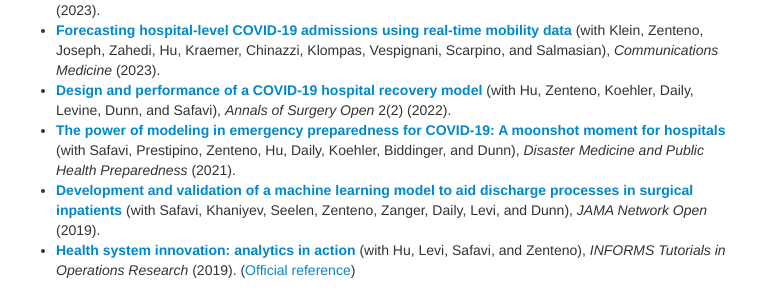
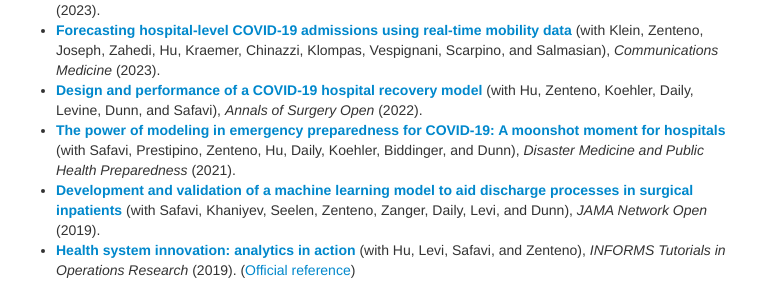
Before and after one commit to martincopenhaver/martincopenhaver.github.io, a Jekyll site: the page built from research.md, in a window 1280 px wide and 900 px high, scrolled down 554 px. Shown: the part 158-449 px from the top of the window, without its empty margins (259-1019 px from the left). Built offline with Jekyll 4.4.1, drawn with Linux system fonts in a browser that asks for light colours.

Commit message:
Update research.md

```diff
--- a/research.md
+++ b/research.md
@@ -23,7 +23,7 @@ If you have any difficulty obtaining a copy of a paper of mine, please <a href="
 * [**Evaluation and implementation of a Just-In-Time bed-assignment strategy to reduce wait times for surgical inpatients**](https://martincopenhaver.github.io/files/JIT_preprint.pdf) (with Braaksma, Zenteno, Ugarph, Levi, Daily, Orcutt, Turcotte, and Dunn), _Health Care Management Science_ (2023). ([Official reference](https://link.springer.com/article/10.1007/s10729-023-09638-3))
 * [**Impact of a hospital policy to redistribute admission flow across clinical services for capacity relief during COVID-19 surges**](https://shmpublications.onlinelibrary.wiley.com/doi/10.1002/jhm.13058) (with Safavi, Moore, Bravard, Britton, and Dunn), _Journal of Hospital Medicine_ (2023).
 * [**Forecasting hospital-level COVID-19 admissions using real-time mobility data**](https://www.nature.com/articles/s43856-023-00253-5) (with Klein, Zenteno, Joseph, Zahedi, Hu, Kraemer, Chinazzi, Klompas, Vespignani, Scarpino, and Salmasian), _Communications Medicine_ (2023).
-* [**Design and performance of a COVID-19 hospital recovery model**](https://journals.lww.com/aosopen/Fulltext/2021/06000/Design_and_Performance_of_a_COVID_19_Hospital.9.aspx) (with Hu, Zenteno, Koehler, Daily, Levine, Dunn, and Safavi), _Annals of Surgery Open_ 2(2) (2022).
+* [**Design and performance of a COVID-19 hospital recovery model**](https://journals.lww.com/aosopen/Fulltext/2021/06000/Design_and_Performance_of_a_COVID_19_Hospital.9.aspx) (with Hu, Zenteno, Koehler, Daily, Levine, Dunn, and Safavi), _Annals of Surgery Open_ (2022).
 * [**The power of modeling in emergency preparedness for COVID-19: A moonshot moment for hospitals**](https://doi.org/10.1017/dmp.2021.51) (with Safavi, Prestipino, Zenteno, Hu, Daily, Koehler, Biddinger, and Dunn), _Disaster Medicine and Public Health Preparedness_ (2021).
 * [**Development and validation of a machine learning model to aid discharge processes in surgical inpatients**](https://jamanetwork.com/journals/jamanetworkopen/fullarticle/2757372) (with Safavi, Khaniyev, Seelen, Zenteno, Zanger, Daily, Levi, and Dunn), _JAMA Network Open_ (2019).
 * [**Health system innovation: analytics in action**](https://martincopenhaver.github.io/files/AnalyticsInAction.pdf) (with Hu, Levi, Safavi, and Zenteno), _INFORMS Tutorials in Operations Research_ (2019). ([Official reference](https://pubsonline.informs.org/doi/10.1287/educ.2019.0202))
```
